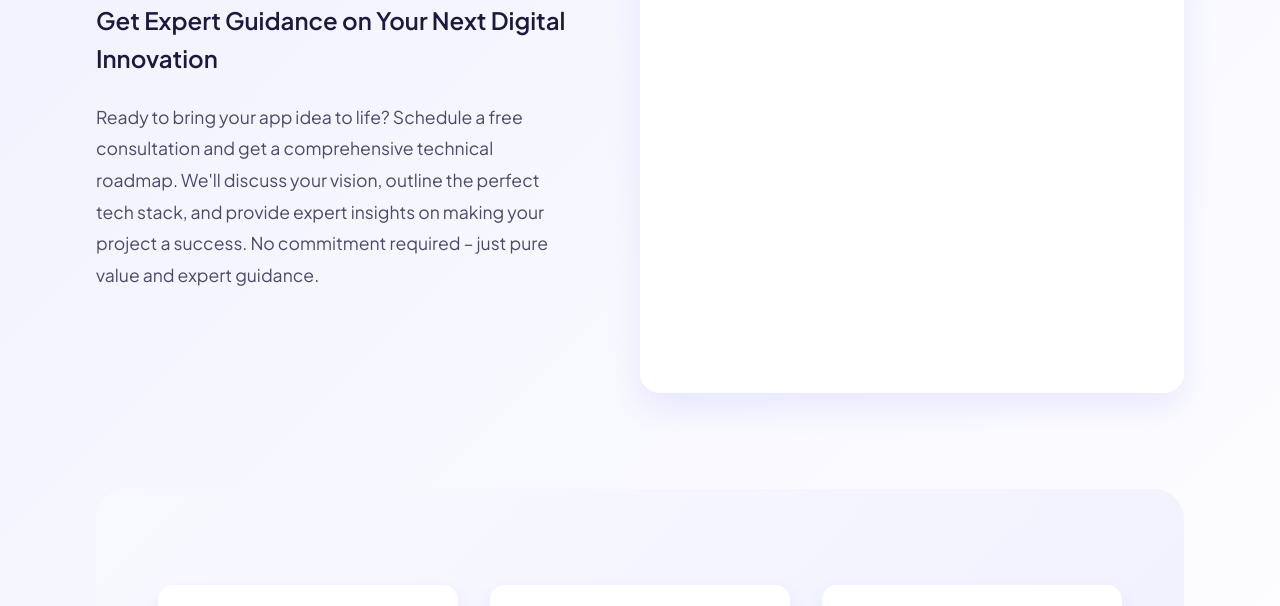
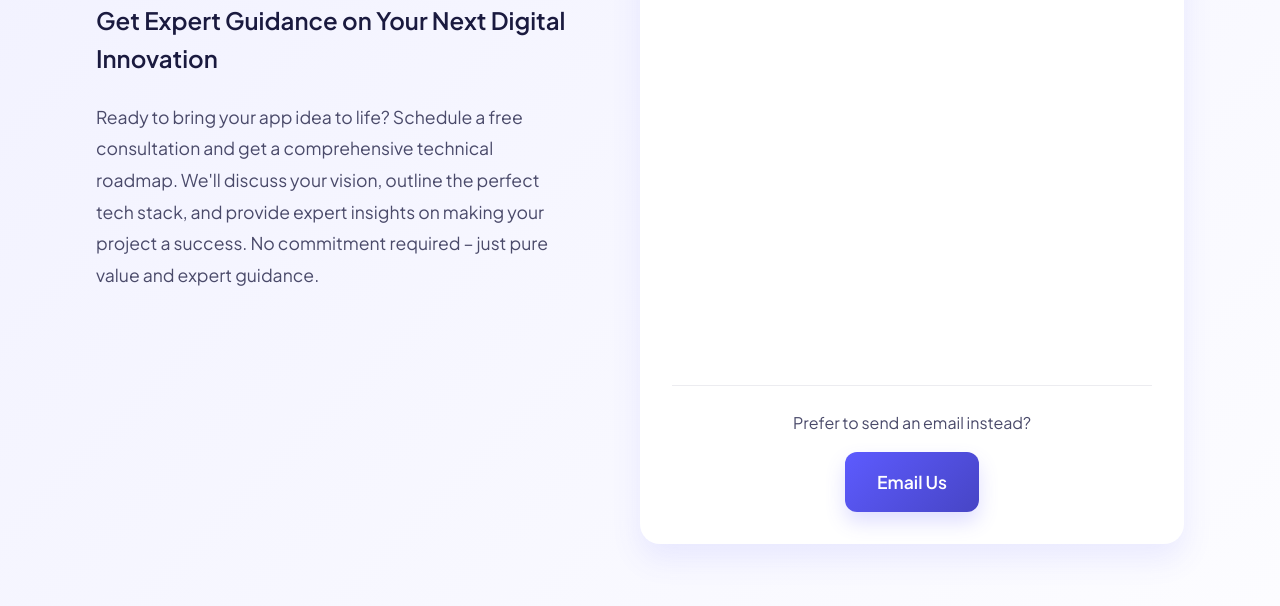
Before and after one commit to CHris23132/buildappstoronto, a plain HTML site: page contact.html in a window 1280 px wide. Shown: the part 501-1107 px from the top of the page. Drawn offline with Linux system fonts and the light colour scheme; a script that the page names is missing.

Commit message:
mail-to-us-contcts-page-update

```diff
--- a/contact.html
+++ b/contact.html
@@ -225,6 +225,11 @@
         <div class="calendly-inline-widget" data-url="https://calendly.com/chris-christopher-walsh-apps/free-app-product-consultation?primary_color=d05aff" style="min-width:320px;height:630px;"></div>
         <script type="text/javascript" src="https://assets.calendly.com/assets/external/widget.js" async></script>
         <!-- Calendly inline widget end -->
+
+        <div style="text-align: center; margin-top: 1.5rem; padding-top: 1.5rem; border-top: 1px solid rgba(74, 74, 106, 0.1);">
+          <p style="margin-bottom: 1rem; color: #4a4a6a;">Prefer to send an email instead?</p>
+          <a href="mailto:chris@christopher-walsh-apps.com" class="cta-button" style="display: inline-flex; align-items: center; padding: 1rem 2rem; background: linear-gradient(135deg, #5d5bff 0%, #4745c5 100%); color: #fff; text-decoration: none; border-radius: 12px; font-weight: 600; font-size: 1.1rem; transition: transform 0.3s ease, box-shadow 0.3s ease; box-shadow: 0 10px 20px rgba(93, 91, 255, 0.2);">Email Us</a>
+        </div>
       </div>
     </section>
 
```
